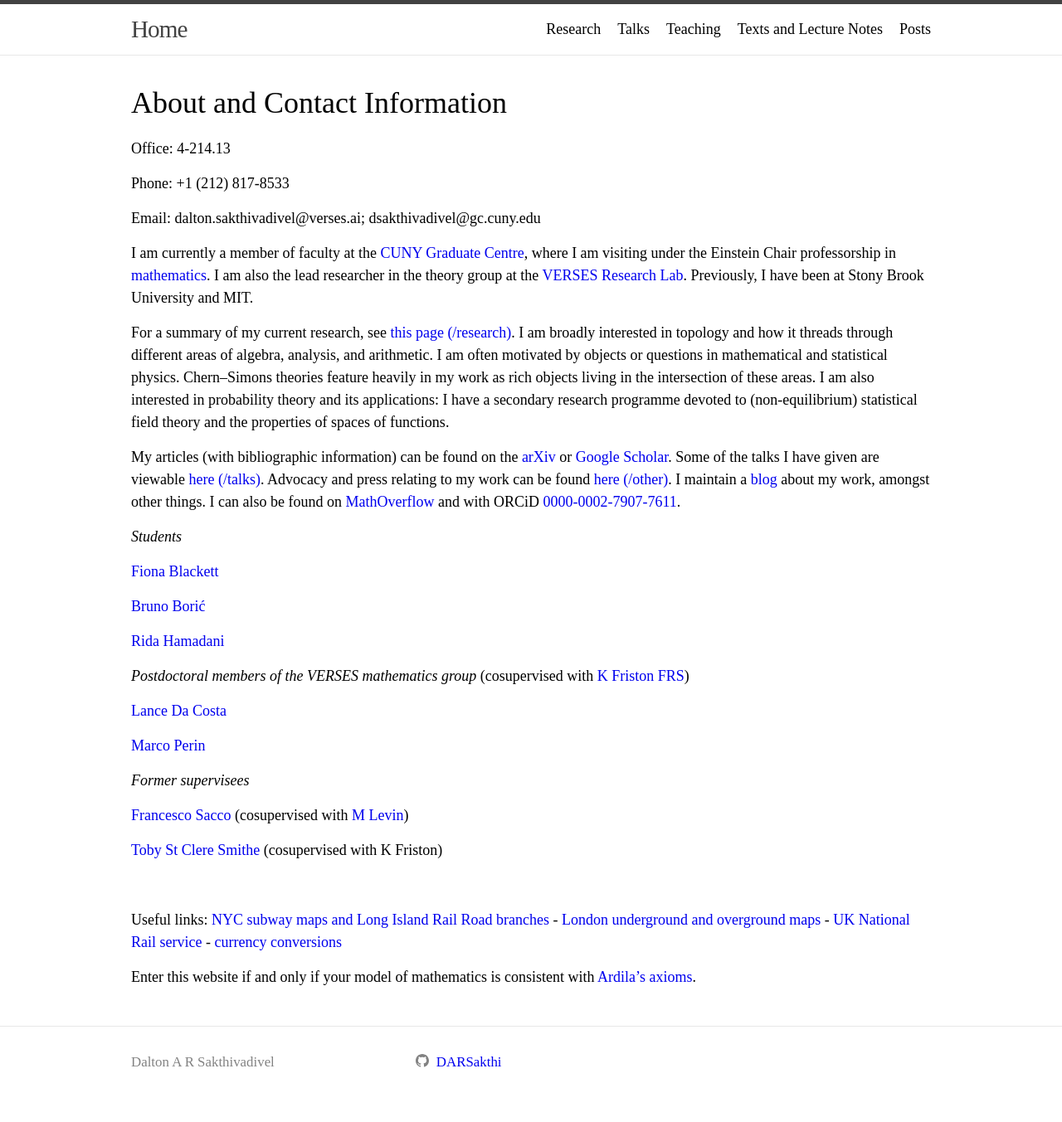
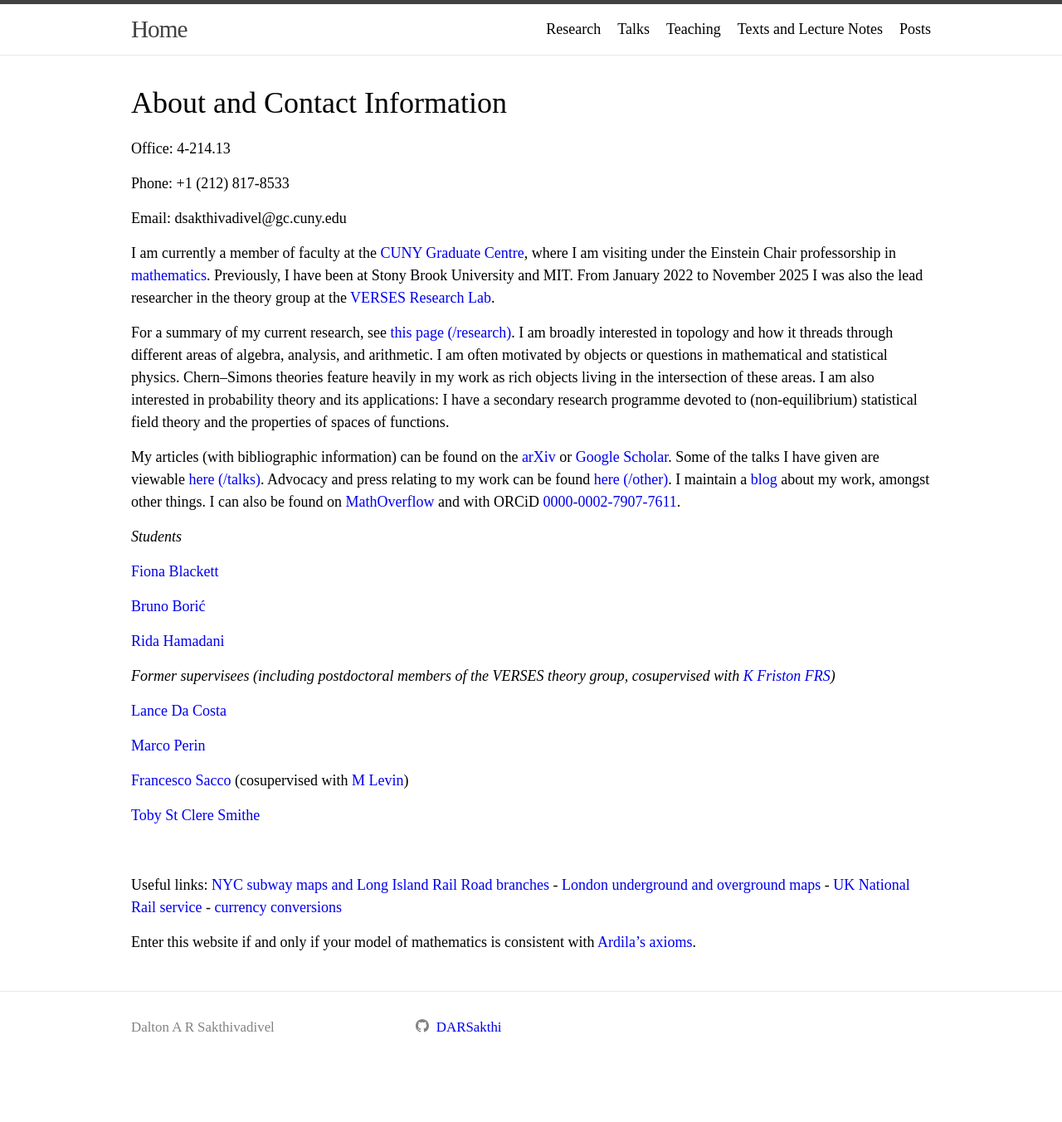
Before and after one commit to DARSakthi/DARSakthi.github.io, a Jekyll site: the page built from index.markdown, in a window 1280 px wide. Shown: the whole page at 83% size. Built offline with Jekyll 4.4.1, drawn with Linux system fonts in a browser that asks for light colours; after the commit the page ends 1311 px from its top, so only the background shows below that.

Commit message:
Update index.markdown

```diff
--- a/index.markdown
+++ b/index.markdown
@@ -10,9 +10,9 @@ Office: 4-214.13
 
 Phone: +1 (212) 817-8533
 
-Email: dalton.sakthivadivel@verses.ai; dsakthivadivel@gc.cuny.edu
+Email: dsakthivadivel@gc.cuny.edu
 
-I am currently a member of faculty at the [CUNY Graduate Centre](https://www.gc.cuny.edu), where I am visiting under the Einstein Chair professorship in [mathematics](https://www.gc.cuny.edu/mathematics). I am also the lead researcher in the theory group at the [VERSES Research Lab](https://darsakthi.github.io/verses-lab/). Previously, I have been at Stony Brook University and MIT.
+I am currently a member of faculty at the [CUNY Graduate Centre](https://www.gc.cuny.edu), where I am visiting under the Einstein Chair professorship in [mathematics](https://www.gc.cuny.edu/mathematics). Previously, I have been at Stony Brook University and MIT. From January 2022 to November 2025 I was also the lead researcher in the theory group at the [VERSES Research Lab](https://darsakthi.github.io/verses-lab/).
 
 For a summary of my current research, see [this page (/research)](https://darsakthi.github.io/research). I am broadly interested in topology and how it threads through different areas of algebra, analysis, and arithmetic. I am often motivated by objects or questions in mathematical and statistical physics. Chern--Simons theories feature heavily in my work as rich objects living in the intersection of these areas. I am also interested in probability theory and its applications: I have a secondary research programme devoted to (non-equilibrium) statistical field theory and the properties of spaces of functions.
 
@@ -26,17 +26,15 @@ _Students_
 
 [Rida Hamadani](https://ridahamadani.com/)
 
-_Postdoctoral members of the VERSES mathematics group_ (cosupervised with [K Friston FRS](https://en.wikipedia.org/wiki/Karl_J._Friston))
+_Former supervisees (including postdoctoral members of the VERSES theory group, cosupervised with [K Friston FRS](https://en.wikipedia.org/wiki/Karl_J._Friston))_
 
 [Lance Da Costa](https://scholar.google.com/citations?user=PCHqHCsAAAAJ&hl=en)
 
 [Marco Perin](https://scholar.google.com/citations?user=T43xleQAAAAJ&hl=en)
 
-_Former supervisees_
-
 [Francesco Sacco](https://francesco215.github.io) (cosupervised with [M Levin](https://en.wikipedia.org/wiki/Michael_Levin_(biologist)))
 
-[Toby St Clere Smithe](https://tsmithe.net) (cosupervised with K Friston)
+[Toby St Clere Smithe](https://tsmithe.net)
 
 &nbsp;
 
```
